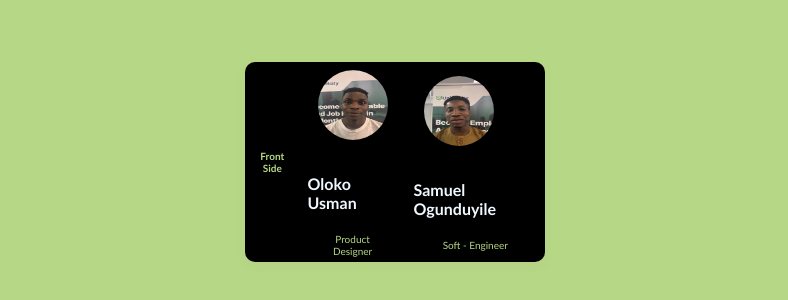
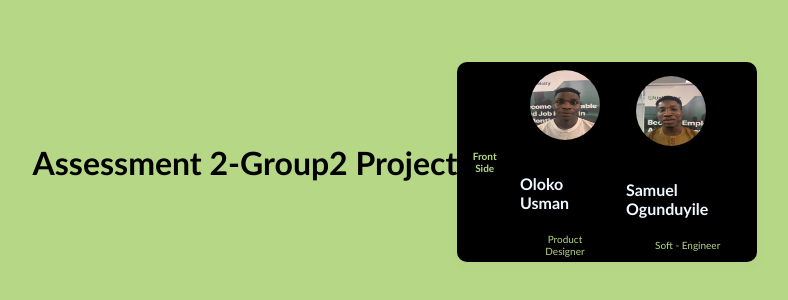
Before and after one commit to ajalakayode/assessment2_group, a plain HTML site: page index.html in a window 1280 px wide. Shown: the part 238-538 px from the top of the page, without its empty margins (245-1033 px from the left). Drawn offline with Linux system fonts and the light colour scheme.

Commit message:
feat:add a description of the project

```diff
--- a/index.html
+++ b/index.html
@@ -8,6 +8,8 @@
     <link rel="shortcut icon" href="./favicon.ico" type="image/x-icon" />
   </head>
   <body>
+    <div><h1>Assessment 2-Group2 Project</h1></div>
+
     <div class="card">
       <div class="card-inner">
         <div class="card-front">
```
